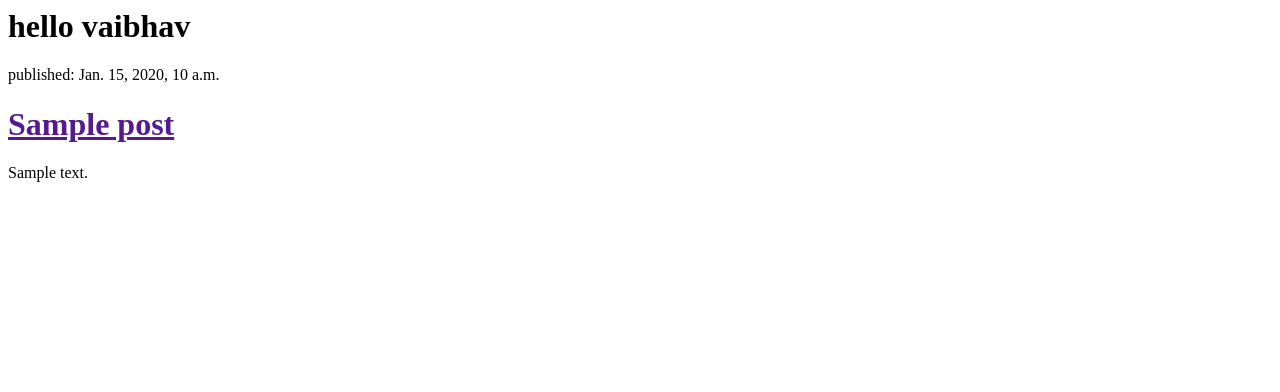
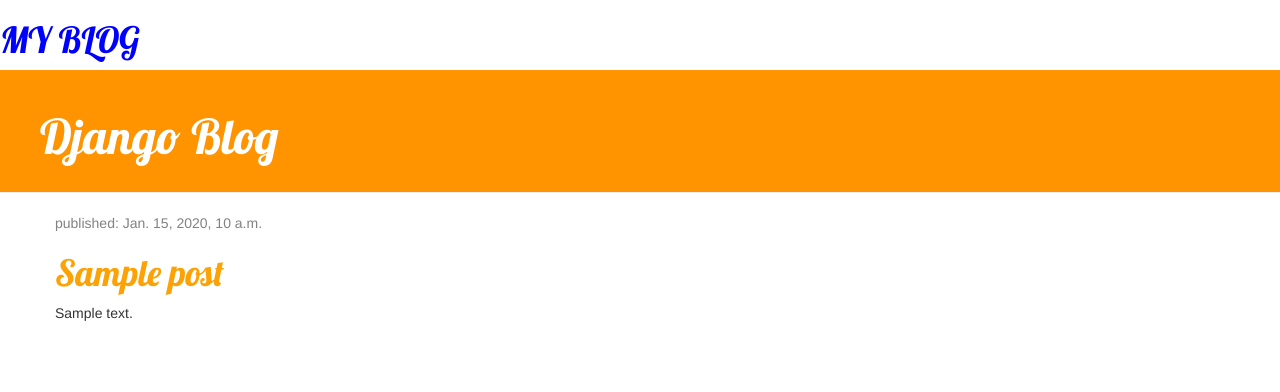
Before and after one commit to tandalevaibhav/djangotoure, a Django app: template blog/templates/blog/post_list.html in a window 1280 px wide. Shown: the top 392 px of the page. Run offline with Django 3.2, Linux system fonts and the light colour scheme; the template is opened without the code that fills it: values that come from a table or form of the project are taken from there, others are empty; tables that the repository leaves empty hold one stand-in row (values such as "Sample post"); some libraries are stand-ins or nearby versions.

Commit message:
Added view and template for detailed blog post as well as CSS for the site.

```diff
--- /dev/null
+++ b/blog/static/css/blog.css
@@ -0,0 +1,47 @@
+.page-header {
+  background-color: #ff9400;
+  margin-top: 0;
+  padding: 20px 20px 20px 40px;
+}
+
+.page-header h1, .page-header h1 a, .page-header h1 a:visited, .page-header h1 a:active {
+                                                                 color: #ffffff;
+                                                                 font-size: 36pt;
+                                                                 text-decoration: none;
+                                                               }
+
+.content {
+  margin-left: 40px;
+}
+
+h1, h2, h3, h4 {
+  font-family: 'Lobster', cursive;
+  color: blue;
+}
+
+.date {
+  color: #828282;
+}
+
+.save {
+  float: right;
+}
+
+.post-form textarea, .post-form input {
+  width: 100%;
+}
+
+.top-menu, .top-menu:hover, .top-menu:visited {
+                              color: #ffffff;
+                              float: right;
+                              font-size: 26pt;
+                              margin-right: 20px;
+                            }
+
+.post {
+  margin-bottom: 70px;
+}
+
+.post h1 a, .post h1 a:visited {
+              color: #FCA205;
+            }
--- /dev/null
+++ b/blog/templates/blog/base.html
@@ -0,0 +1,27 @@
+{% load staticfiles %}
+<html>
+    <head>
+        <title>Vaibhav Tandale</title>
+        <link rel="stylesheet" href="//maxcdn.bootstrapcdn.com/bootstrap/3.2.0/css/bootstrap.min.css">
+        <link rel="stylesheet" href="//maxcdn.bootstrapcdn.com/bootstrap/3.2.0/css/bootstrap-theme.min.css">
+        <link rel="stylesheet" href="{% static 'css/blog.css' %}">
+        <link href="//fonts.googleapis.com/css?family=Lobster&subset=latin,latin-ext" rel="stylesheet" type="text/css">
+    </head>
+        <div>
+            <h1>MY BLOG</h1>
+        </div>
+
+        <body>
+            <div class="page-header">
+                <h1><a href="/">Django Blog</a></h1>
+            </div>
+            <div class="content container">
+                <div class="row">
+                    <div class="col-md-8">
+                        {% block content %}
+                        {% endblock %}
+                    </div>
+                </div>
+            </div>
+            </body>
+</html>
--- a/blog/templates/blog/post_list.html
+++ b/blog/templates/blog/post_list.html
@@ -1,10 +1,13 @@
-<html>
-    <h1>hello vaibhav</h1>
-{% for post in posts %}
-<div>
-    <p>published: {{ post.published_date }}</p>
-    <h1><a href="">{{ post.title }}</a></h1>
-    <p>{{ post.text|linebreaksbr }}</p>
-</div>
-{% endfor %}
-</html>
+    {% extends 'blog/base.html' %}
+
+    {% block content %}
+                    {% for post in posts %}
+                    <div class="post">
+                        <div class="date">
+                            <p>published: {{ post.published_date }}</p>
+                        </div>
+                        <h1><a href="{% url 'post_detail' pk=post.pk %}">{{ post.title }}</a></h1>
+                        <p>{{ post.text|linebreaksbr }}</p>
+                    </div>
+                    {% endfor %}
+      {% endblock %}
--- a/blog/urls.py
+++ b/blog/urls.py
@@ -3,4 +3,6 @@ from . import views
 
 urlpatterns = [
     url(r'^$', views.post_list, name='post_list'),
+    url(r'^post/(?P<pk>\d+)/$', views.post_detail, name='post_detail'),
+
 ]
--- a/blog/views.py
+++ b/blog/views.py
@@ -1,7 +1,11 @@
-from django.shortcuts import render
+from django.shortcuts import render,get_object_or_404
 from .models import Post
 from django.utils import timezone
 # Create your views here.
 def post_list(request):
     posts=Post.objects.filter(published_date__lte=timezone.now()).order_by('published_date')
     return render(request,'blog/post_list.html',{'posts':posts})
+
+def post_detail(request, pk):
+        post = get_object_or_404(Post, pk=pk)
+        return render(request, 'blog/post_detail.html', {'post': post})
```
Also changed, not shown: blog/templates/blog/post_detail.html (added, +13 -0 lines).
